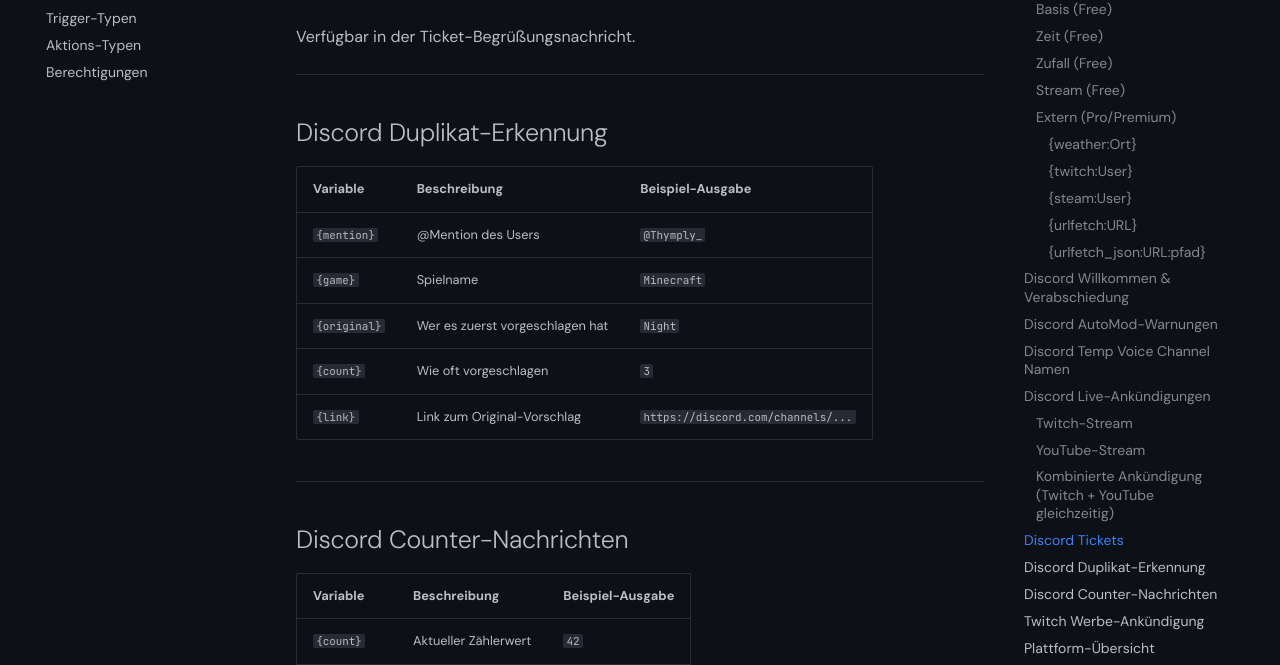
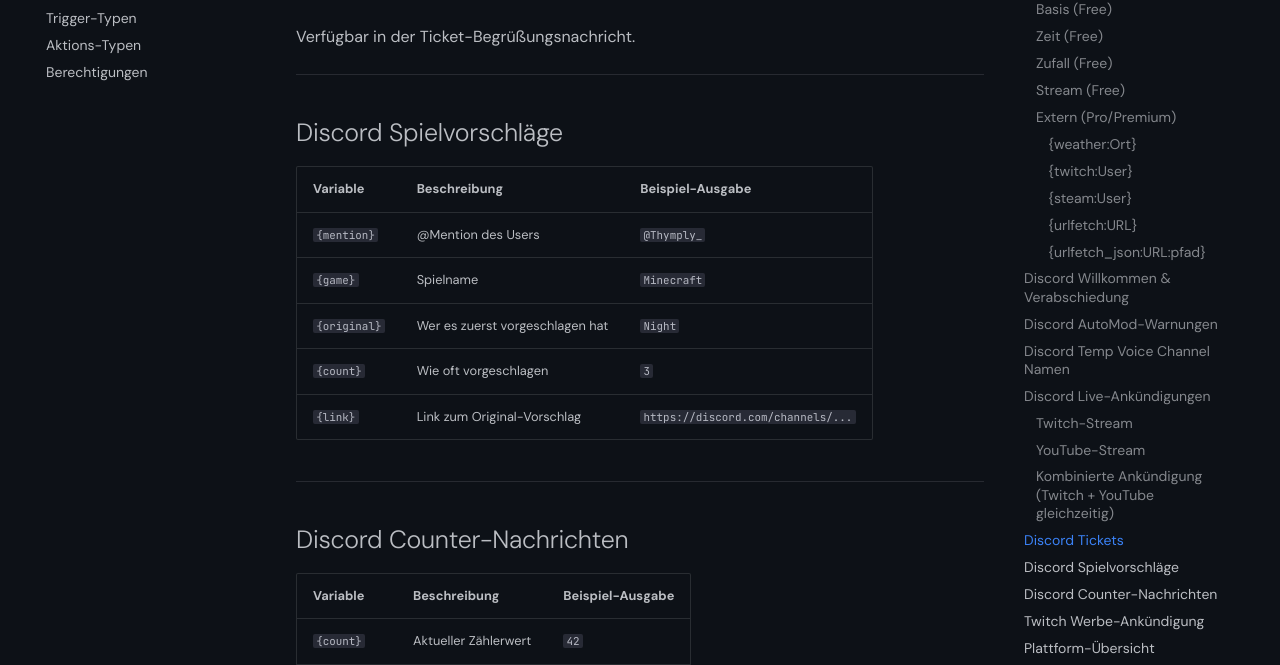
Before and after one commit to thymply/botly-docs, an MkDocs documentation site: the page built from docs/referenz/variablen.md, in a window 1280 px wide and 900 px high, scrolled down 7624 px. Shown: the part 144-809 px from the top of the window. Built offline with MkDocs 1.6.1 and Material for MkDocs 9.7.7, drawn with Linux system fonts in a browser that asks for light colours; emoji names are drawn with the system emoji font.

Commit message:
docs: variablen.md Abschnitt Duplikat-Erkennung -> Spielvorschläge (N1 Namens-Drift)
Co-Authored-By: Claude Opus 4.7 <noreply@anthropic.com>

```diff
--- a/docs/referenz/variablen.md
+++ b/docs/referenz/variablen.md
@@ -265,7 +265,7 @@ Verfügbar in der Ticket-Begrüßungsnachricht.
 
 ---
 
-## Discord Duplikat-Erkennung
+## Discord Spielvorschläge
 
 | Variable | Beschreibung | Beispiel-Ausgabe |
 |----------|-------------|-----------------|
```
